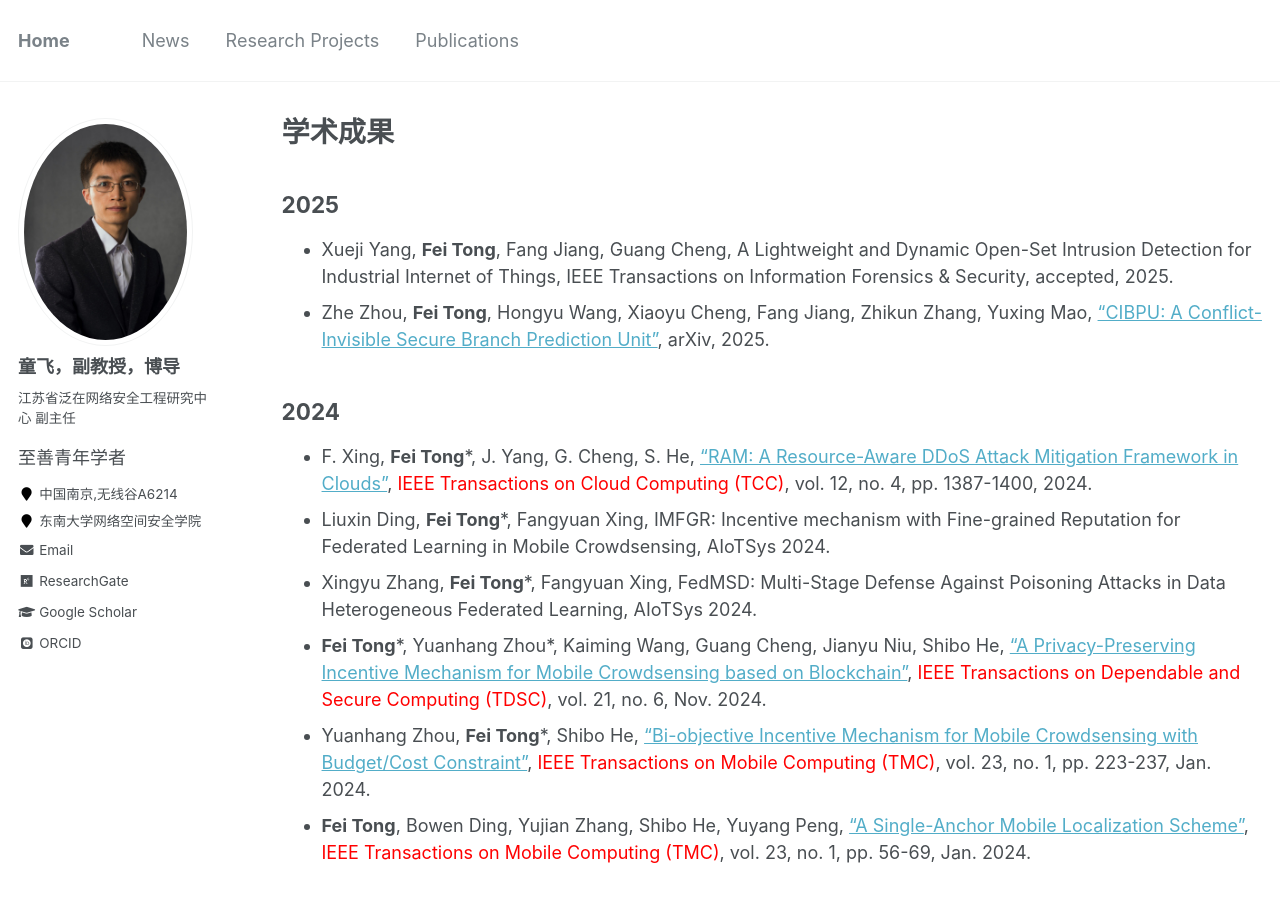
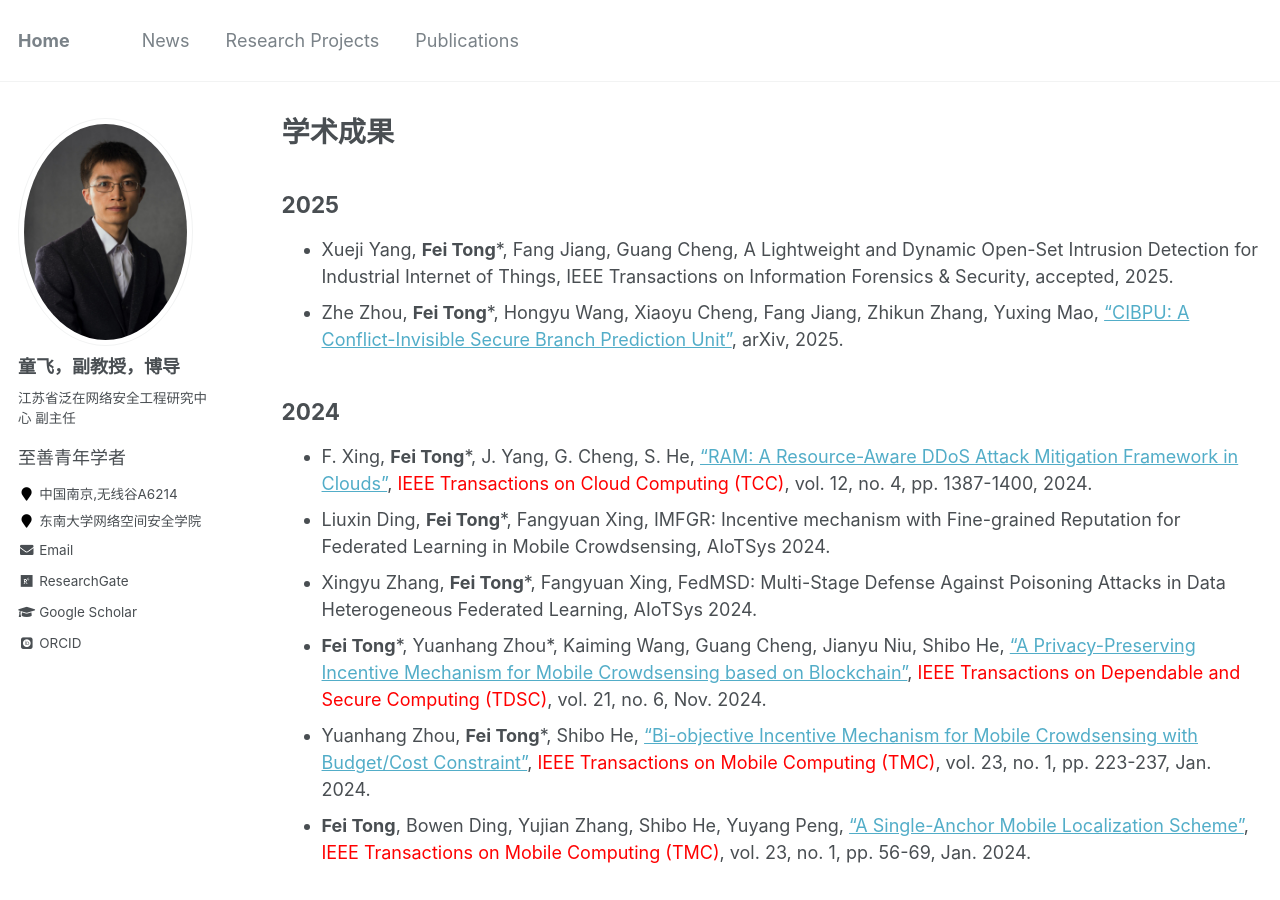
Before and after one commit to fei-tong/fei-tong.github.io, a Jekyll site: the page built from _pages/publications.md, in a window 1280 px wide and 900 px high. Built offline with Jekyll 4.4.1, drawn with Linux system fonts in a browser that asks for light colours; some web fonts are replaced.

```diff
--- a/_pages/publications.md
+++ b/_pages/publications.md
@@ -12,8 +12,8 @@ author_profile: true
 
 ## 2025
 
-- Xueji Yang, **Fei Tong**, Fang Jiang, Guang Cheng, A Lightweight and Dynamic Open-Set Intrusion Detection for Industrial Internet of Things, IEEE Transactions on Information Forensics & Security, accepted, 2025.
-- Zhe Zhou, **Fei Tong**, Hongyu Wang, Xiaoyu Cheng, Fang Jiang, Zhikun Zhang, Yuxing Mao, ["CIBPU: A Conflict-Invisible Secure Branch Prediction Unit"](https://arxiv.org/pdf/2501.10983), arXiv, 2025.
+- Xueji Yang, **Fei Tong***, Fang Jiang, Guang Cheng, A Lightweight and Dynamic Open-Set Intrusion Detection for Industrial Internet of Things, IEEE Transactions on Information Forensics & Security, accepted, 2025.
+- Zhe Zhou, **Fei Tong***, Hongyu Wang, Xiaoyu Cheng, Fang Jiang, Zhikun Zhang, Yuxing Mao, ["CIBPU: A Conflict-Invisible Secure Branch Prediction Unit"](https://arxiv.org/pdf/2501.10983), arXiv, 2025.
 
 ## 2024
 
```
